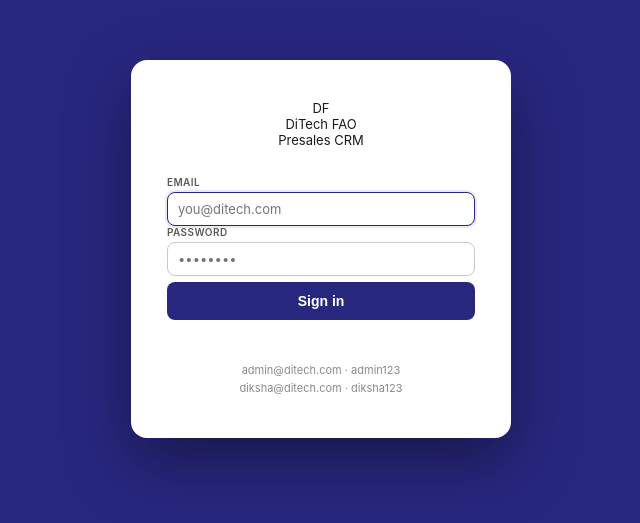
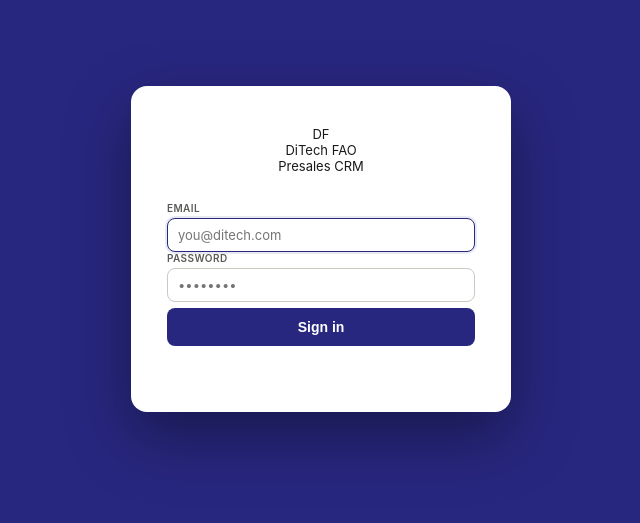
Before and after one commit to DiTechCDM/DiTechFAO-PresalesCRM, a React (Vite) app: page / in a window 1280 px wide. Shown: the part 151-674 px from the top of the page, without its empty margins (319-959 px from the left). Built offline with nearby package versions, Linux system fonts and the light colour scheme.

Commit message:
Comment out example login credentials
Comment out example email and password for reference.

```diff
--- a/src/components/Login.tsx
+++ b/src/components/Login.tsx
@@ -32,10 +32,10 @@
         <button className="login-btn" onClick={doLogin} disabled={logging}>{logging ? 'Signing in…' : 'Sign in'}</button>
         <div className="login-err">{err}</div>
 
-        <div style={{ marginTop: 16, fontSize: 11, color: 'var(--t3)', textAlign: 'center', lineHeight: 1.6 }}>
+        {/*  <div style={{ marginTop: 16, fontSize: 11, color: 'var(--t3)', textAlign: 'center', lineHeight: 1.6 }}>
           admin@ditech.com · admin123<br />
           diksha@ditech.com · diksha123
-        </div>
+        </div> */}
       </div>
     </div>
   );
```
